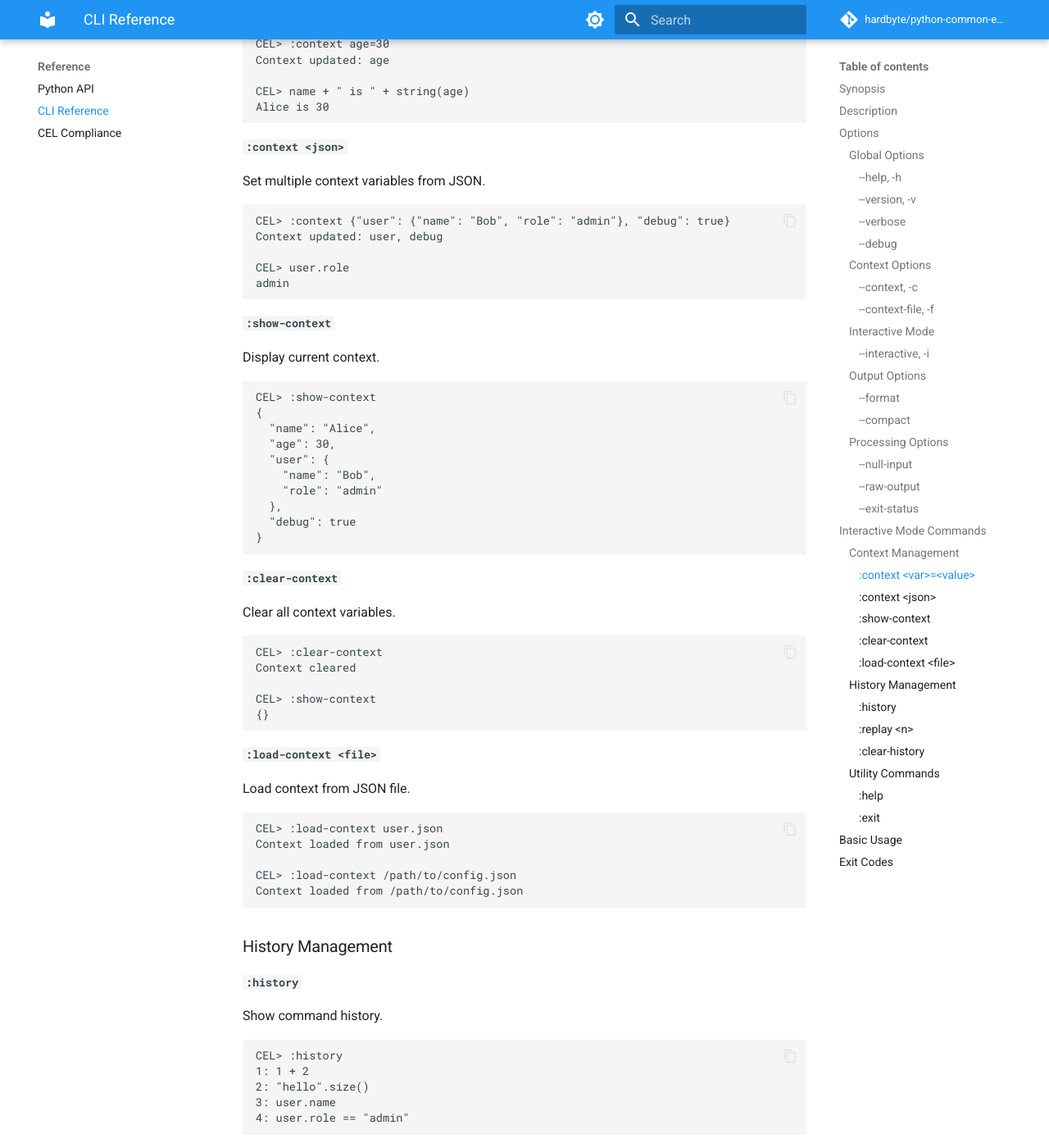
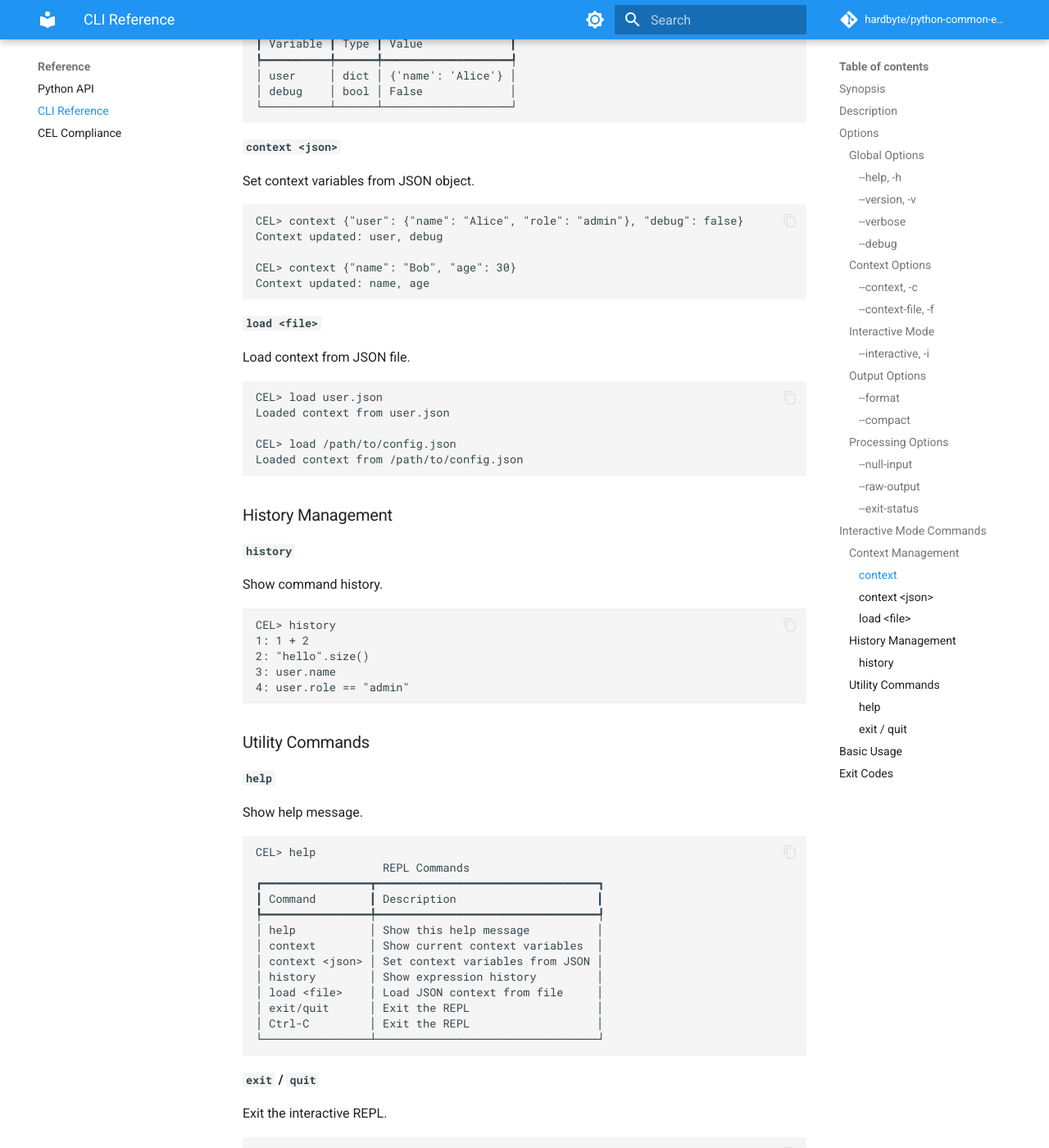
Before and after one commit to hardbyte/python-common-expression-language, an MkDocs documentation site: the page built from docs/reference/cli-reference.md, in a window 1280 px wide and 1400 px high, scrolled down 3639 px. Shown: the whole window at 82% size. Built offline with MkDocs 1.6.1 and Material for MkDocs 9.7.7, drawn with Linux system fonts in a browser that asks for light colours; comment, search, counter and statistics services are not loaded; some of the changed text lies outside the part shown.

Commit message:
context command

````diff
--- a/docs/reference/cli-reference.md
+++ b/docs/reference/cli-reference.md
@@ -87,7 +87,7 @@ cel -i
 
 In interactive mode, you can:
 - Enter expressions directly
-- Use built-in commands (`:help`, `:context`, etc.)
+- Use built-in commands (`help`, `context`, etc.)
 - Load context from files
 - View command history
 
@@ -158,134 +158,85 @@ When in interactive mode (`cel -i`), these commands are available:
 
 ### Context Management
 
-#### `:context <var>=<value>`
-Set a context variable.
+#### `context`
+Display current context variables in a formatted table.
 
 ```
-CEL> :context name="Alice"
-Context updated: name
-
-CEL> :context age=30
-Context updated: age
-
-CEL> name + " is " + string(age)
-Alice is 30
+CEL> context
+           Context Variables
+┏━━━━━━━━━━┳━━━━━━┳━━━━━━━━━━━━━━━━━━━┓
+┃ Variable ┃ Type ┃ Value             ┃
+┡━━━━━━━━━━╇━━━━━━╇━━━━━━━━━━━━━━━━━━━┩
+│ user     │ dict │ {'name': 'Alice'} │
+│ debug    │ bool │ False             │
+└──────────┴──────┴───────────────────┘
 ```
 
-#### `:context <json>`
-Set multiple context variables from JSON.
+#### `context <json>`
+Set context variables from JSON object.
 
 ```
-CEL> :context {"user": {"name": "Bob", "role": "admin"}, "debug": true}
+CEL> context {"user": {"name": "Alice", "role": "admin"}, "debug": false}
 Context updated: user, debug
 
-CEL> user.role
-admin
+CEL> context {"name": "Bob", "age": 30}
+Context updated: name, age
 ```
 
-#### `:show-context`
-Display current context.
-
-```
-CEL> :show-context
-{
-  "name": "Alice",
-  "age": 30,
-  "user": {
-    "name": "Bob",
-    "role": "admin"
-  },
-  "debug": true
-}
-```
-
-#### `:clear-context`
-Clear all context variables.
-
-```
-CEL> :clear-context
-Context cleared
-
-CEL> :show-context
-{}
-```
-
-#### `:load-context <file>`
+#### `load <file>`
 Load context from JSON file.
 
 ```
-CEL> :load-context user.json
-Context loaded from user.json
+CEL> load user.json
+Loaded context from user.json
 
-CEL> :load-context /path/to/config.json
-Context loaded from /path/to/config.json
+CEL> load /path/to/config.json
+Loaded context from /path/to/config.json
 ```
 
 ### History Management
 
-#### `:history`
+#### `history`
 Show command history.
 
 ```
-CEL> :history
+CEL> history
 1: 1 + 2
 2: "hello".size()
 3: user.name
 4: user.role == "admin"
 ```
 
-#### `:replay <n>`
-Replay command number n from history.
-
-```
-CEL> :replay 2
-4
-
-CEL> :replay -1
-true
-```
-
-**Special values**:
-- `<number>` - Replay specific command number
-- `-1` - Replay last command
-- `-2` - Replay second-to-last command, etc.
-
-#### `:clear-history`
-Clear command history.
-
-```
-CEL> :clear-history
-History cleared
-```
-
 ### Utility Commands
 
-#### `:help`
+#### `help`
 Show help message.
 
 ```
-CEL> :help
-Available commands:
-  :context <var>=<value>  - Set context variable
-  :show-context          - Show current context
-  :clear-context         - Clear all context
-  :load-context <file>   - Load context from file
-  :history              - Show command history
-  :replay <n>           - Replay command n
-  :clear-history        - Clear history
-  :help                 - Show this help
-  :exit                 - Exit REPL
+CEL> help
+                   REPL Commands
+┏━━━━━━━━━━━━━━━━┳━━━━━━━━━━━━━━━━━━━━━━━━━━━━━━━━━┓
+┃ Command        ┃ Description                     ┃
+┡━━━━━━━━━━━━━━━━╇━━━━━━━━━━━━━━━━━━━━━━━━━━━━━━━━━┩
+│ help           │ Show this help message          │
+│ context        │ Show current context variables  │
+│ context <json> │ Set context variables from JSON │
+│ history        │ Show expression history         │
+│ load <file>    │ Load JSON context from file     │
+│ exit/quit      │ Exit the REPL                   │
+│ Ctrl-C         │ Exit the REPL                   │
+└────────────────┴─────────────────────────────────┘
 ```
 
-#### `:exit`
+#### `exit` / `quit`
 Exit the interactive REPL.
 
 ```
-CEL> :exit
+CEL> exit
 Goodbye!
 ```
 
-**Aliases**: `:quit`, `:q`, `Ctrl+D`
+**Aliases**: `quit`, `Ctrl+D`
 
 📚 **For practical usage examples, recipes, and integration patterns, see the [CLI Usage Recipes](../how-to-guides/cli-recipes.md) guide.**
 
````
Also changed, not shown: docs/how-to-guides/cli-recipes.md (+22 -13 lines), 1 other file.
